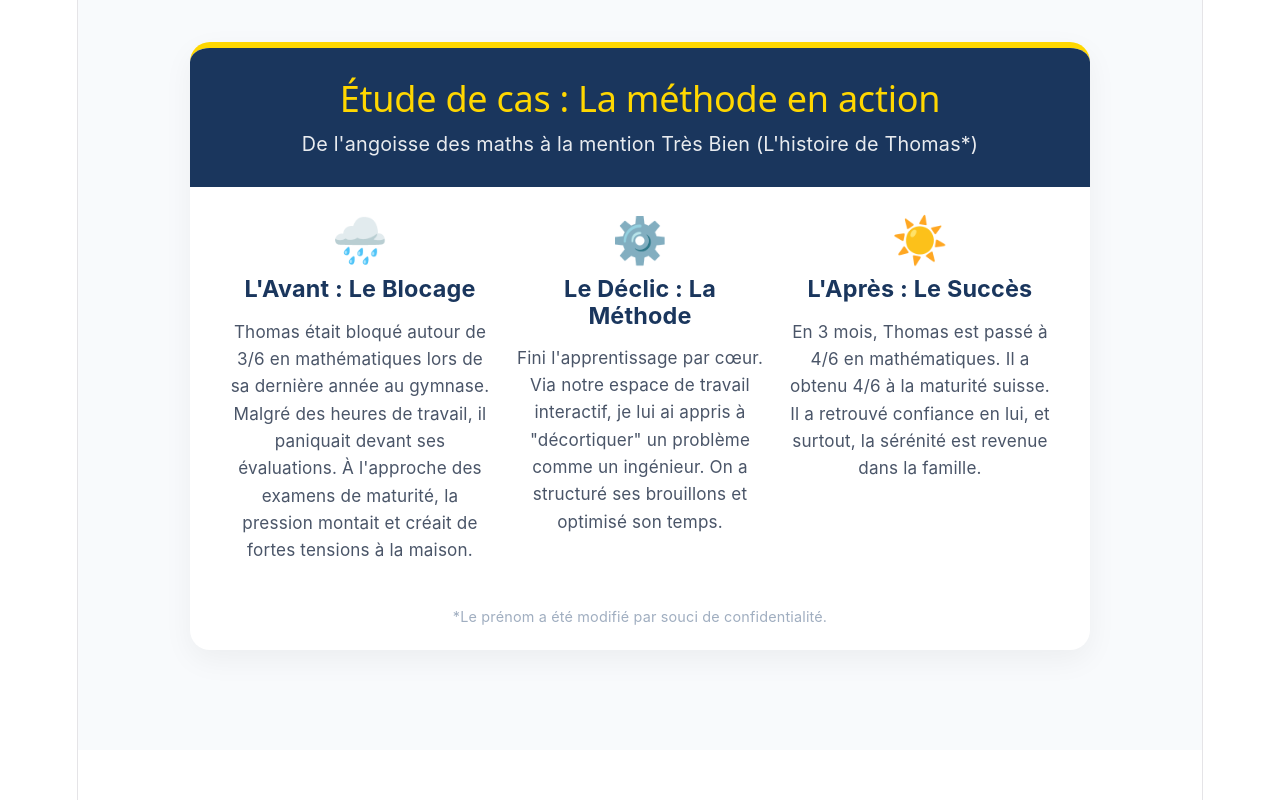
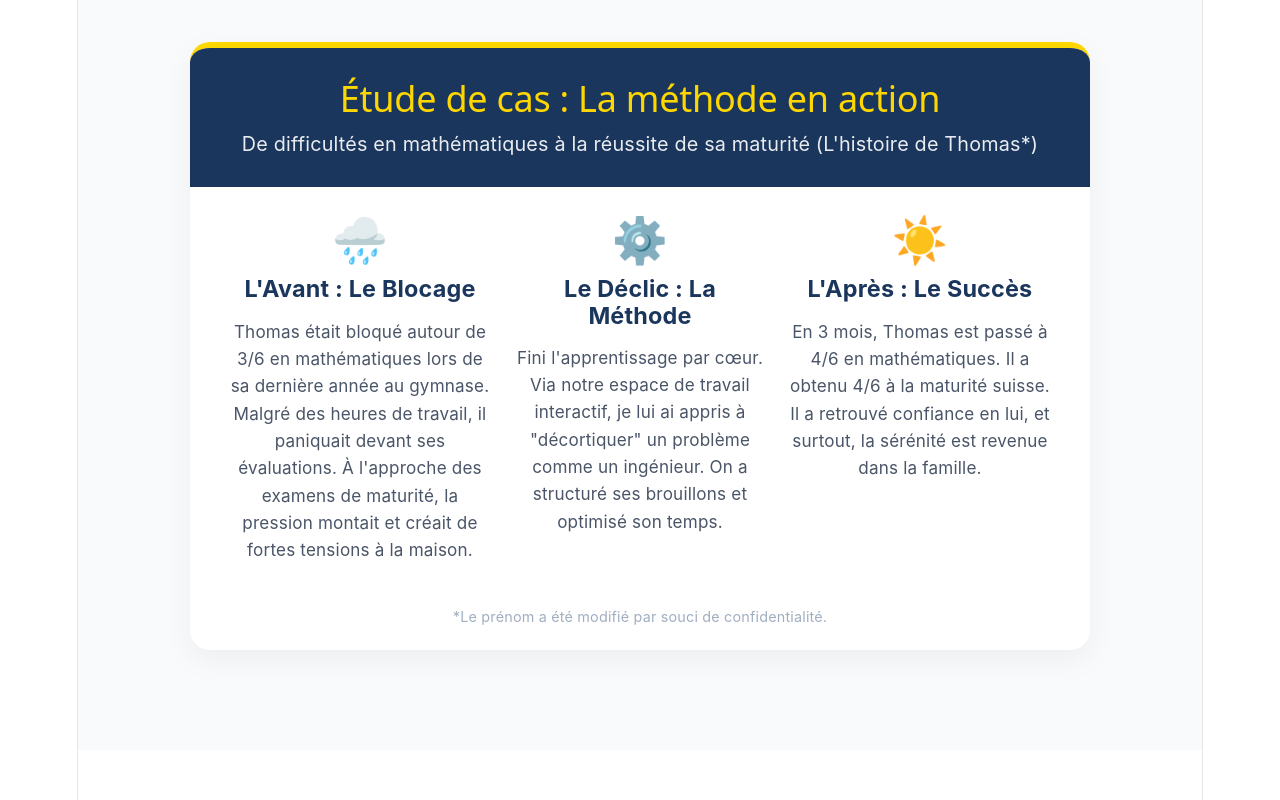
Before and after one commit to MaximeextremeBBB/landing-page-suisse, a React (Vite) app: page / in a window 1280 px wide. Shown: the part 2760-3560 px from the top of the page. Built offline with nearby package versions, Linux system fonts and the light colour scheme.

Commit message:
test probleme footer

```diff
--- a/src/components/Footer.jsx
+++ b/src/components/Footer.jsx
@@ -100,7 +100,7 @@ function Footer() {
         Expliquez-moi sa situation, son niveau et les difficultés qu'il rencontre.
         Nous verrons ensemble quel accompagnement serait le plus adapté.
       </SubText>
-
+{/*
       <WhatsAppButton
         href="https://wa.me/33614949242?text=Bonjour%20Maxime%2C%20je%20souhaiterais%20faire%20le%20point%20sur%20les%20besoins%20de%20mon%20enfant%20en%20math%C3%A9matiques."
         target="_blank"
@@ -131,7 +131,7 @@ function Footer() {
             Échange direct et sans engagement
           </span>
         </div>
-      </WhatsAppButton>
+      </WhatsAppButton> */}
 
       {/* Liens légaux discrets */}
       <LegalLinks aria-label="Informations légales">
--- a/src/components/Storytelling.jsx
+++ b/src/components/Storytelling.jsx
@@ -51,7 +51,7 @@ function Storytelling() {
       <CaseStudyContainer>
         <Header>
           <h2>Étude de cas : La méthode en action</h2>
-          <p>De l'angoisse des maths à la mention Très Bien (L'histoire de Thomas*)</p>
+          <p>De difficultés en mathématiques à la réussite de sa maturité (L'histoire de Thomas*)</p>
         </Header>
 
         <Grid>
```
